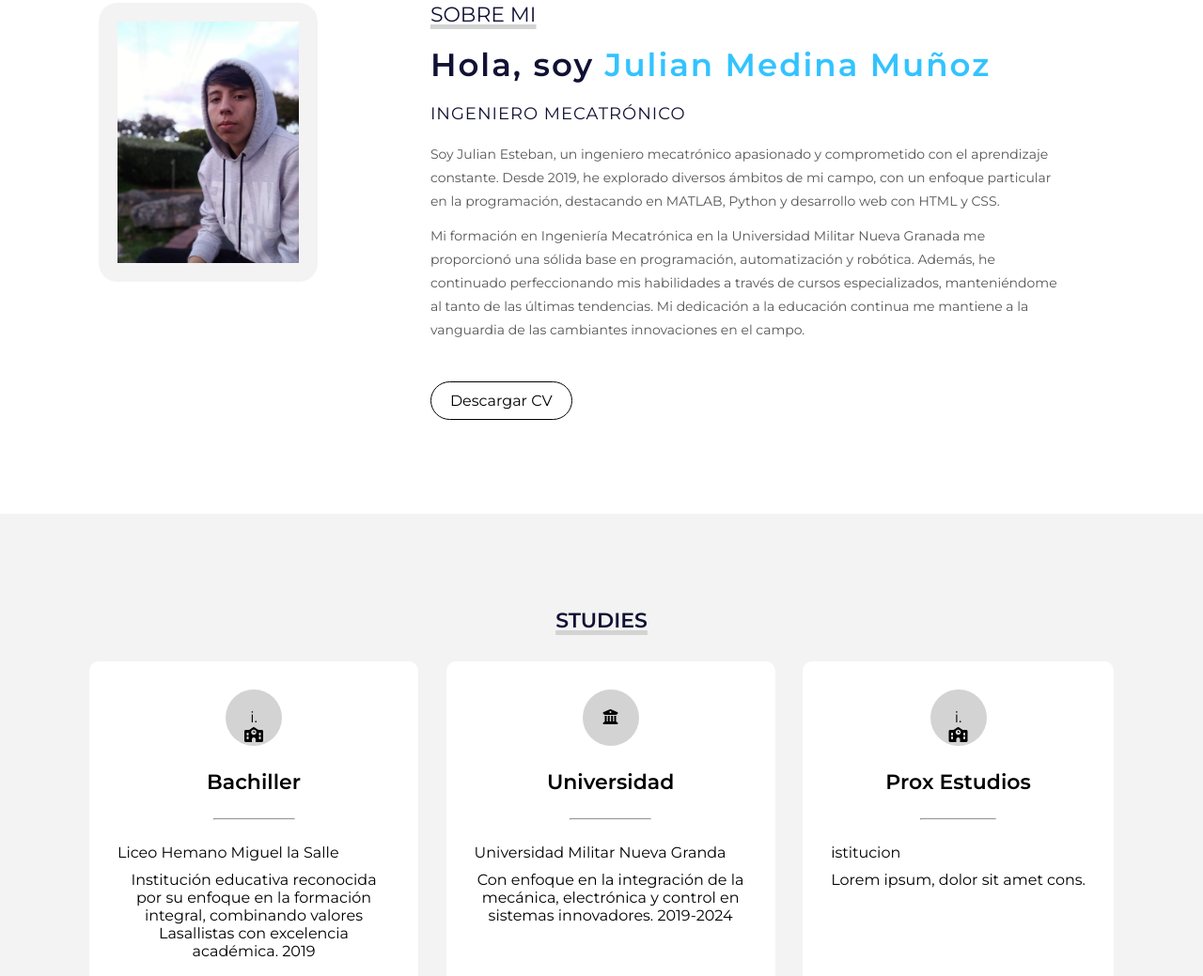
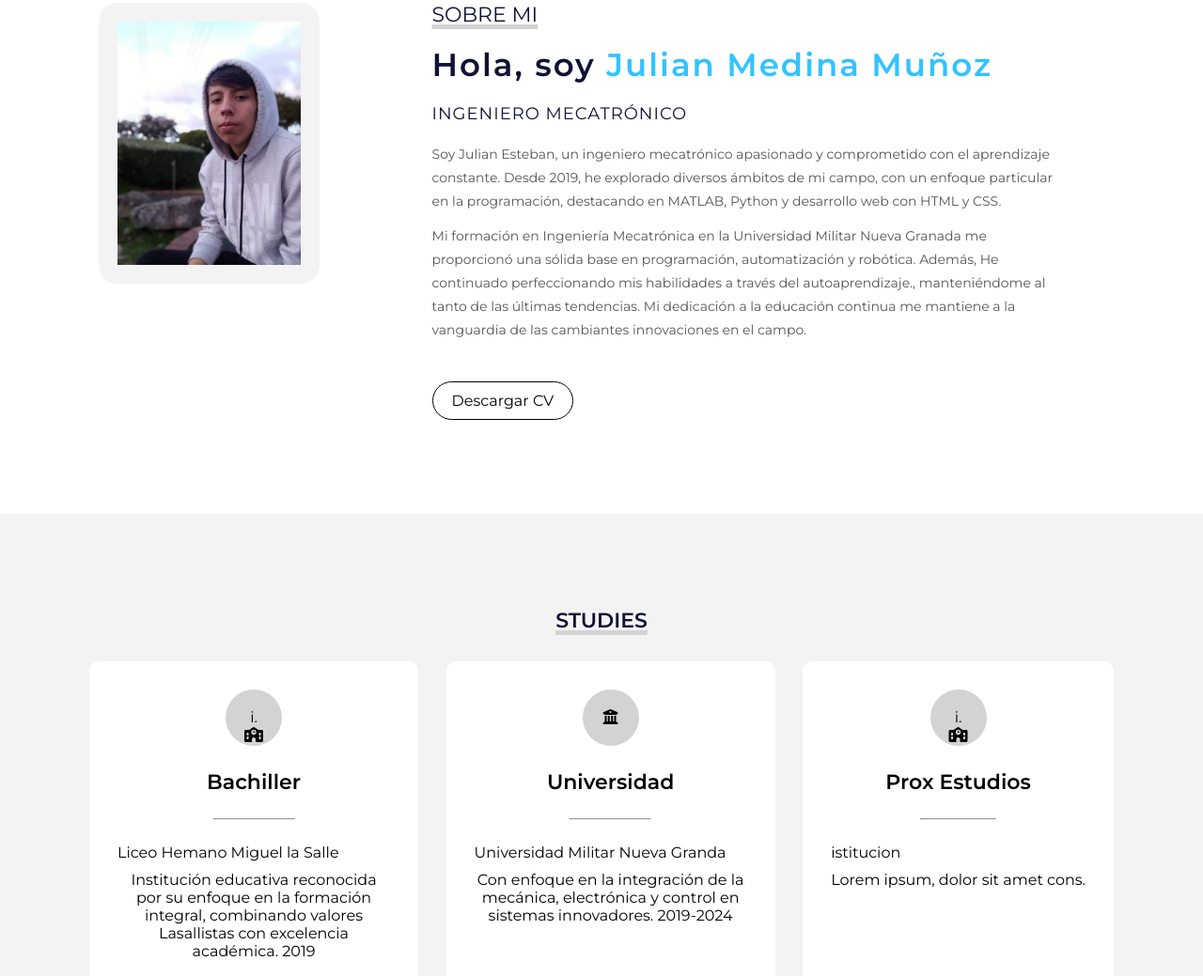
Before and after one commit to julianmedina933/Portafolio, a plain HTML site: page index.html in a window 1280 px wide. Shown: the part 897-1936 px from the top of the page at 94% size. Drawn offline with Linux system fonts and the light colour scheme.

Commit message:
Update index.html

```diff
--- a/index.html
+++ b/index.html
@@ -66,7 +66,7 @@
             <h2>Hola, soy <span> Julian Medina Muñoz</span></h2>
             <h3>Ingeniero Mecatrónico</h3>
             <p>Soy Julian Esteban, un ingeniero mecatrónico apasionado y comprometido con el aprendizaje constante. Desde 2019, he explorado diversos ámbitos de mi campo, con un enfoque particular en la programación, destacando en MATLAB, Python y desarrollo web con HTML y CSS.</p>
-            <p>Mi formación en Ingeniería Mecatrónica en la Universidad Militar Nueva Granada me proporcionó una sólida base en programación, automatización y robótica. Además, he continuado perfeccionando mis habilidades a través de cursos especializados, manteniéndome al tanto de las últimas tendencias. Mi dedicación a la educación continua me mantiene a la vanguardia de las cambiantes innovaciones en el campo.</p>
+            <p>Mi formación en Ingeniería Mecatrónica en la Universidad Militar Nueva Granada me proporcionó una sólida base en programación, automatización y robótica. Además, He continuado perfeccionando mis habilidades a través del autoaprendizaje., manteniéndome al tanto de las últimas tendencias. Mi dedicación a la educación continua me mantiene a la vanguardia de las cambiantes innovaciones en el campo.</p>
             <a href="#">Descargar CV</a>
         </div>
     </section>
```
